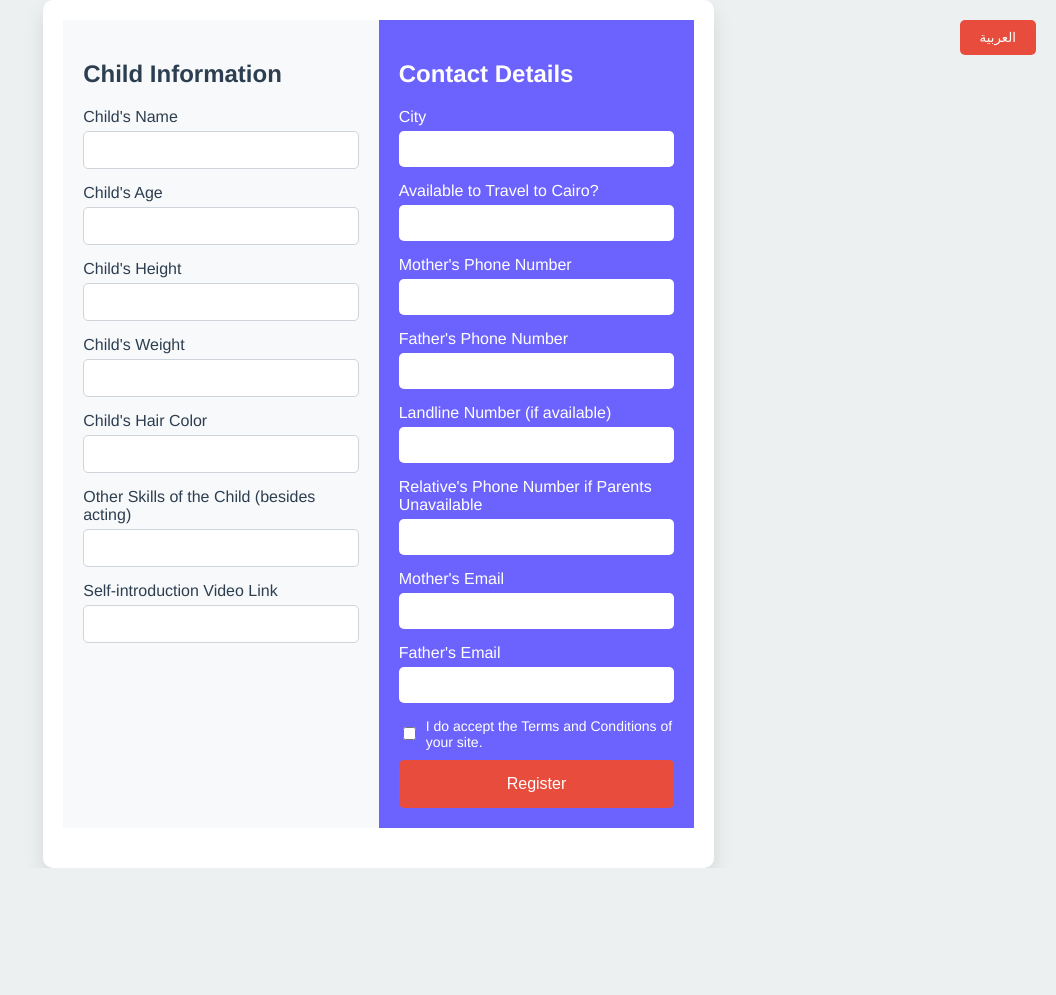
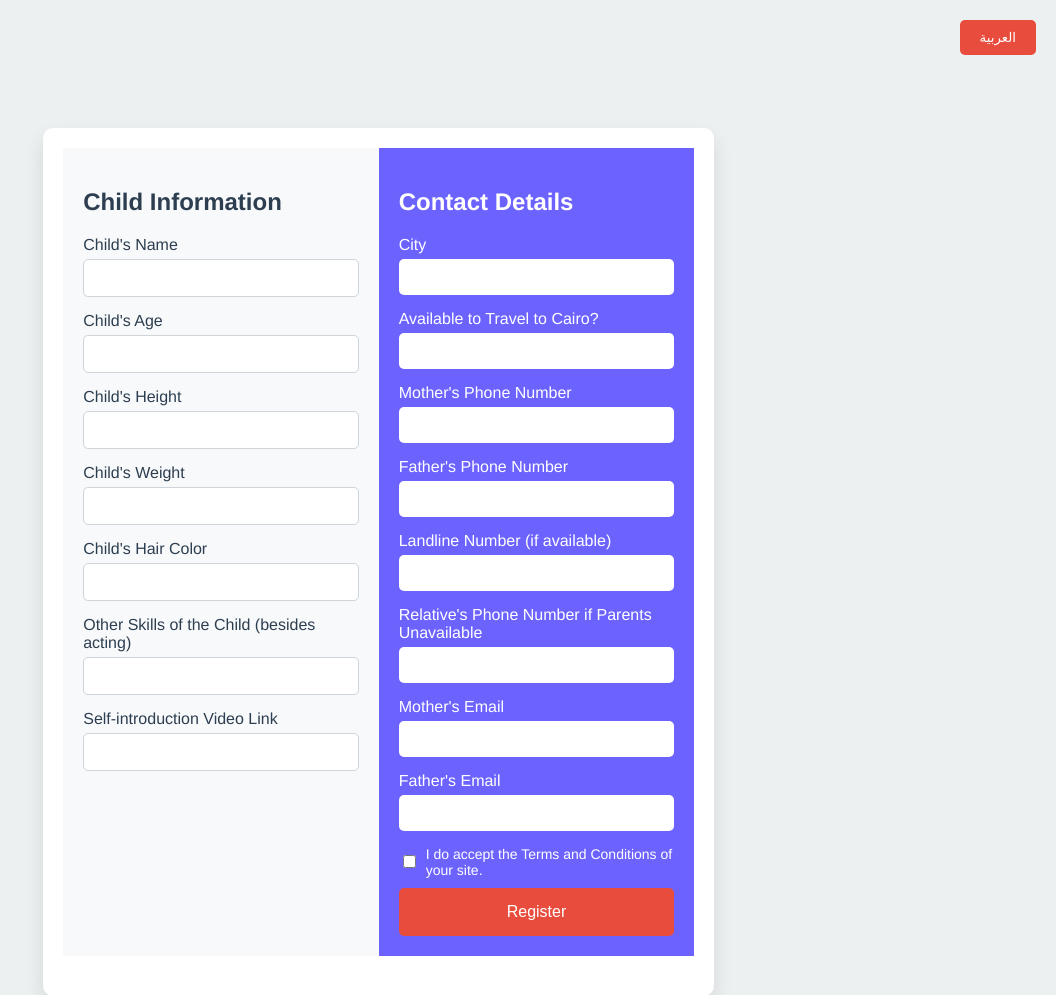
Before and after one commit to Mohamed-Ayman-Fahmy/findme, a plain HTML site: page index.html in a window 1280 px wide. Shown: the top 995 px of the page, without its empty margins (224-1280 px from the left). Before the commit the page ends 868 px from the top, so only its background shows below. Drawn offline with Linux system fonts and the light colour scheme.

Commit message:
Initial commit 8

```diff
--- a/index.html
+++ b/index.html
@@ -184,7 +184,7 @@
     </style>
 </head>
 
-<body>
+<body style="margin: 10%;">
     <button class="language-switch" onclick="switchLanguage()">العربية</button>
     <form>
 
```
